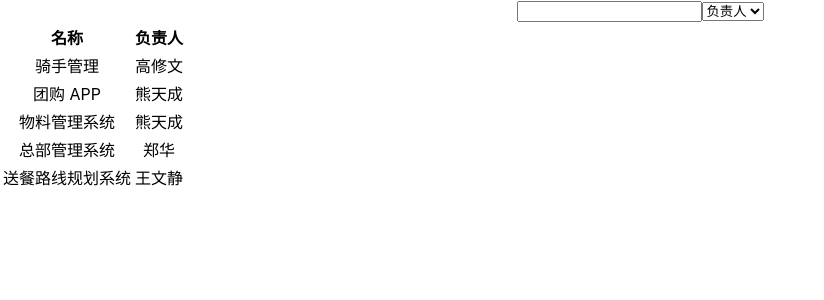
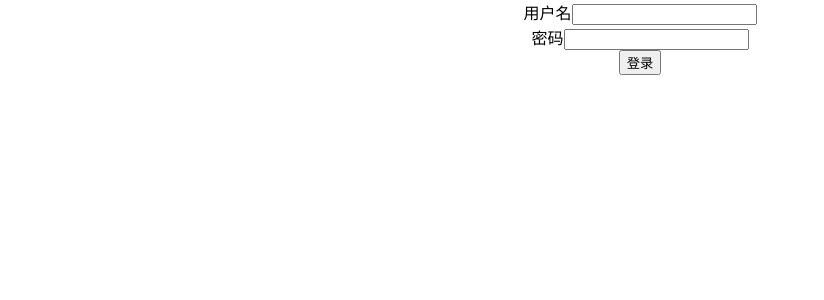
Before and after one commit to XUHUIisxh/jira, a React (Create React App) app: page / in a window 1280 px wide. Shown: the top 300 px of the page, without its empty margins (0-824 px from the left). Built offline with nearby package versions, Linux system fonts and the light colour scheme; data requests are answered from the project's data file.

Commit message:
feat: add user login page

```diff
--- a/package.json
+++ b/package.json
@@ -23,7 +23,7 @@
     "test": "react-scripts test",
     "eject": "react-scripts eject",
     "prepare": "husky install",
-    "json-server": "json-server --watch __json_server_mock__/db.json --port 3001"
+    "json-server": "json-server --watch __json_server_mock__/db.json --port 3001 --middlewares __json_server_mock__/middleware.js"
   },
   "eslintConfig": {
     "extends": [
--- a/src/App.tsx
+++ b/src/App.tsx
@@ -1,10 +1,12 @@
 import "./App.css";
 import { ProjectListScreen } from "screens/project-list";
+import { LoginScreen } from "screens/login";
 
 function App() {
   return (
     <div className="App">
-      <ProjectListScreen />
+      {/* <ProjectListScreen /> */}
+      <LoginScreen />
     </div>
   );
 }
--- /dev/null
+++ b/src/screens/login/index.tsx
@@ -0,0 +1,38 @@
+import React, { FormEvent } from "react";
+const apiUrl = process.env.REACT_APP_API_URL;
+
+export const LoginScreen = () => {
+  const login = (parmas: { username: string; password: string }) => {
+    fetch(`${apiUrl}/login`, {
+      method: "POST",
+      headers: {
+        "Content-type": "application/json",
+      },
+      body: JSON.stringify(parmas),
+    }).then(async (response) => {
+      if (response.ok) {
+      }
+    });
+  };
+
+  const handleSubmit = (e: FormEvent<HTMLFormElement>) => {
+    e.preventDefault();
+    const username = (e.currentTarget.elements[0] as HTMLInputElement).value;
+    const password = (e.currentTarget.elements[1] as HTMLInputElement).value;
+    login({ username, password });
+  };
+
+  return (
+    <form onSubmit={handleSubmit}>
+      <div>
+        <label htmlFor="username">用户名</label>
+        <input type="text" id="username" />
+      </div>
+      <div>
+        <label htmlFor="password">密码</label>
+        <input type="password" id="password" />
+      </div>
+      <button type="submit">登录</button>
+    </form>
+  );
+};
```
Also changed, not shown: __json_server_mock__/middleware.js (added, +14 -0 lines).
